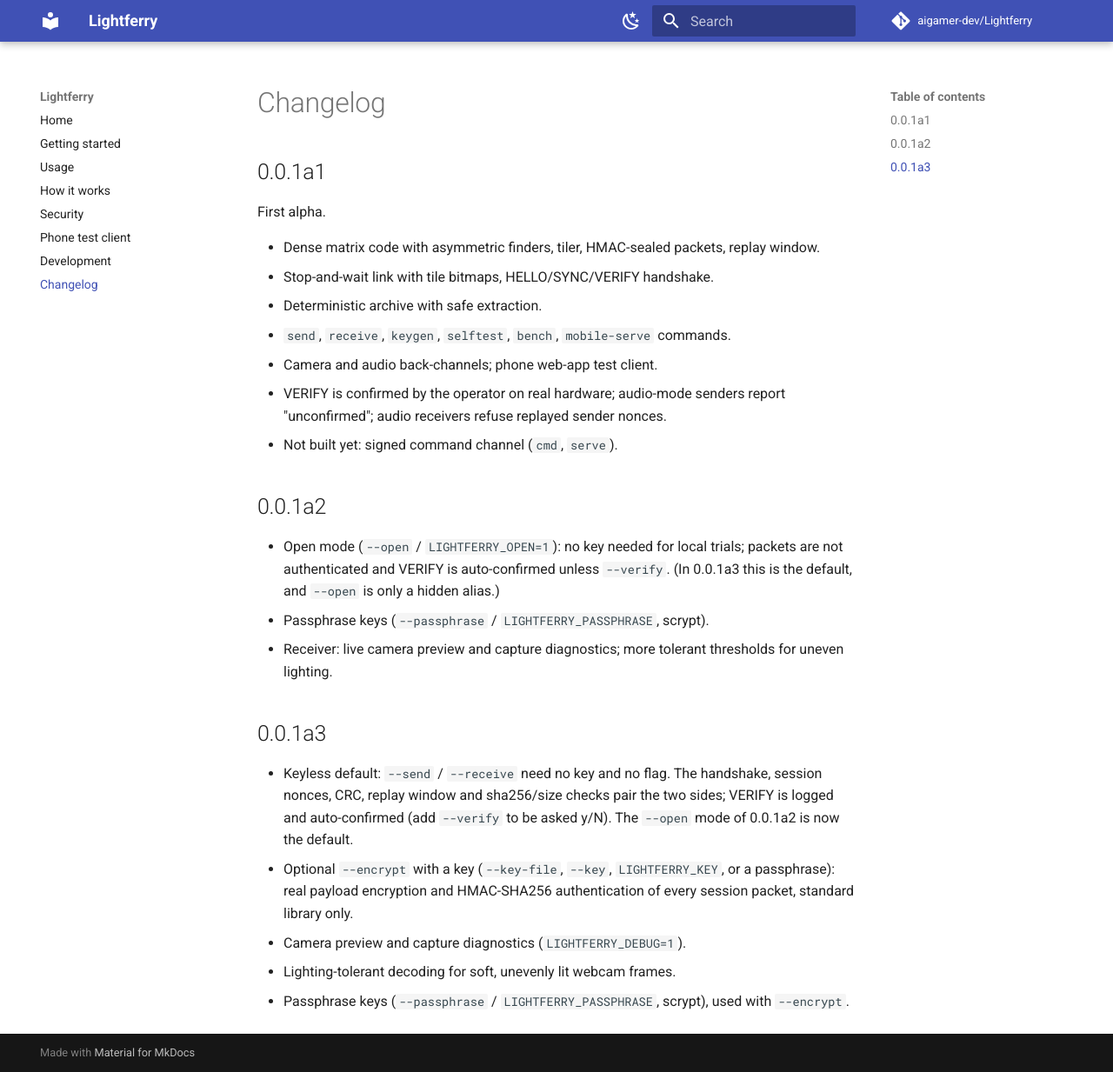
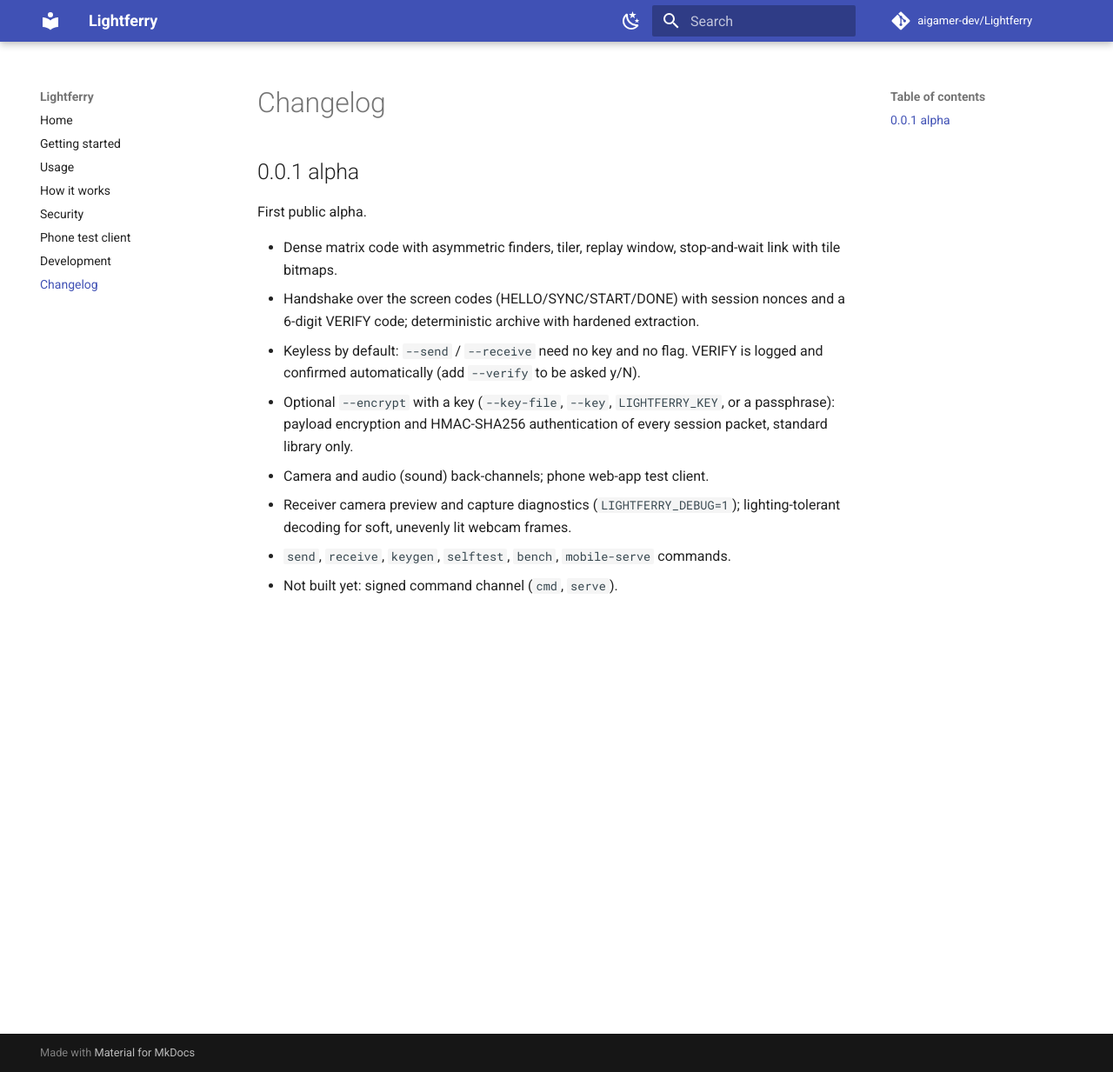
Before and after one commit to aigamer-dev/Lightferry, an MkDocs documentation site: the page built from docs/changelog.md, in a window 1280 px wide and 1233 px high. Shown: the whole window at 87% size. Built offline with MkDocs 1.6.1 and Material for MkDocs 9.7.7, drawn with Linux system fonts in a browser that asks for light colours; comment, search, counter and statistics services are not loaded.

Commit message:
Single version: 0.0.1 alpha; one changelog entry

```diff
--- a/docs/changelog.md
+++ b/docs/changelog.md
@@ -1,27 +1,14 @@
 # Changelog
 
-## 0.0.1a1
+## 0.0.1 alpha
 
-First alpha.
+First public alpha.
 
-- Dense matrix code with asymmetric finders, tiler, HMAC-sealed packets, replay window.
-- Stop-and-wait link with tile bitmaps, HELLO/SYNC/VERIFY handshake.
-- Deterministic archive with safe extraction.
+- Dense matrix code with asymmetric finders, tiler, replay window, stop-and-wait link with tile bitmaps.
+- Handshake over the screen codes (HELLO/SYNC/START/DONE) with session nonces and a 6-digit VERIFY code; deterministic archive with hardened extraction.
+- Keyless by default: `--send` / `--receive` need no key and no flag. VERIFY is logged and confirmed automatically (add `--verify` to be asked y/N).
+- Optional `--encrypt` with a key (`--key-file`, `--key`, `LIGHTFERRY_KEY`, or a passphrase): payload encryption and HMAC-SHA256 authentication of every session packet, standard library only.
+- Camera and audio (sound) back-channels; phone web-app test client.
+- Receiver camera preview and capture diagnostics (`LIGHTFERRY_DEBUG=1`); lighting-tolerant decoding for soft, unevenly lit webcam frames.
 - `send`, `receive`, `keygen`, `selftest`, `bench`, `mobile-serve` commands.
-- Camera and audio back-channels; phone web-app test client.
-- VERIFY is confirmed by the operator on real hardware; audio-mode senders report "unconfirmed"; audio receivers refuse replayed sender nonces.
 - Not built yet: signed command channel (`cmd`, `serve`).
-
-## 0.0.1a2
-
-- Open mode (`--open` / `LIGHTFERRY_OPEN=1`): no key needed for local trials; packets are not authenticated and VERIFY is auto-confirmed unless `--verify`. (In 0.0.1a3 this is the default, and `--open` is only a hidden alias.)
-- Passphrase keys (`--passphrase` / `LIGHTFERRY_PASSPHRASE`, scrypt).
-- Receiver: live camera preview and capture diagnostics; more tolerant thresholds for uneven lighting.
-
-## 0.0.1a3
-
-- Keyless default: `--send` / `--receive` need no key and no flag. The handshake, session nonces, CRC, replay window and sha256/size checks pair the two sides; VERIFY is logged and auto-confirmed (add `--verify` to be asked y/N). The `--open` mode of 0.0.1a2 is now the default.
-- Optional `--encrypt` with a key (`--key-file`, `--key`, `LIGHTFERRY_KEY`, or a passphrase): real payload encryption and HMAC-SHA256 authentication of every session packet, standard library only.
-- Camera preview and capture diagnostics (`LIGHTFERRY_DEBUG=1`).
-- Lighting-tolerant decoding for soft, unevenly lit webcam frames.
-- Passphrase keys (`--passphrase` / `LIGHTFERRY_PASSPHRASE`, scrypt), used with `--encrypt`.
--- a/pyproject.toml
+++ b/pyproject.toml
@@ -4,7 +4,7 @@ build-backend = "hatchling.build"
 
 [project]
 name = "lightferry"
-version = "0.0.1a3"
+version = "0.0.1a"
 description = "Visual sneakernet: move files between air-gapped machines via screen-shown codes scanned by webcam."
 readme = "README.md"
 requires-python = ">=3.11.4"
```
Also changed, not shown: README.md (+2 -2 lines), docs/index.md (+1 -1 lines).
